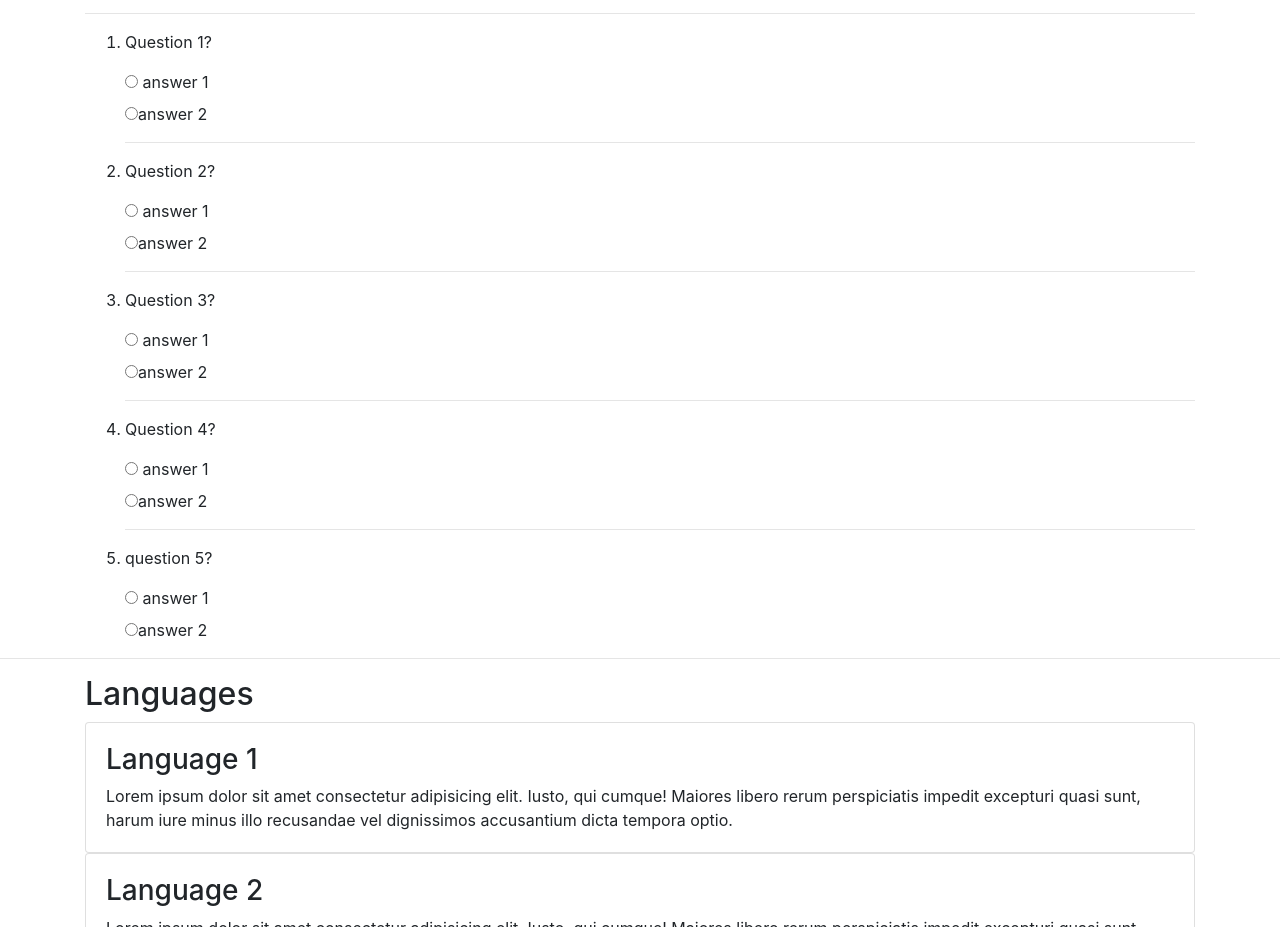
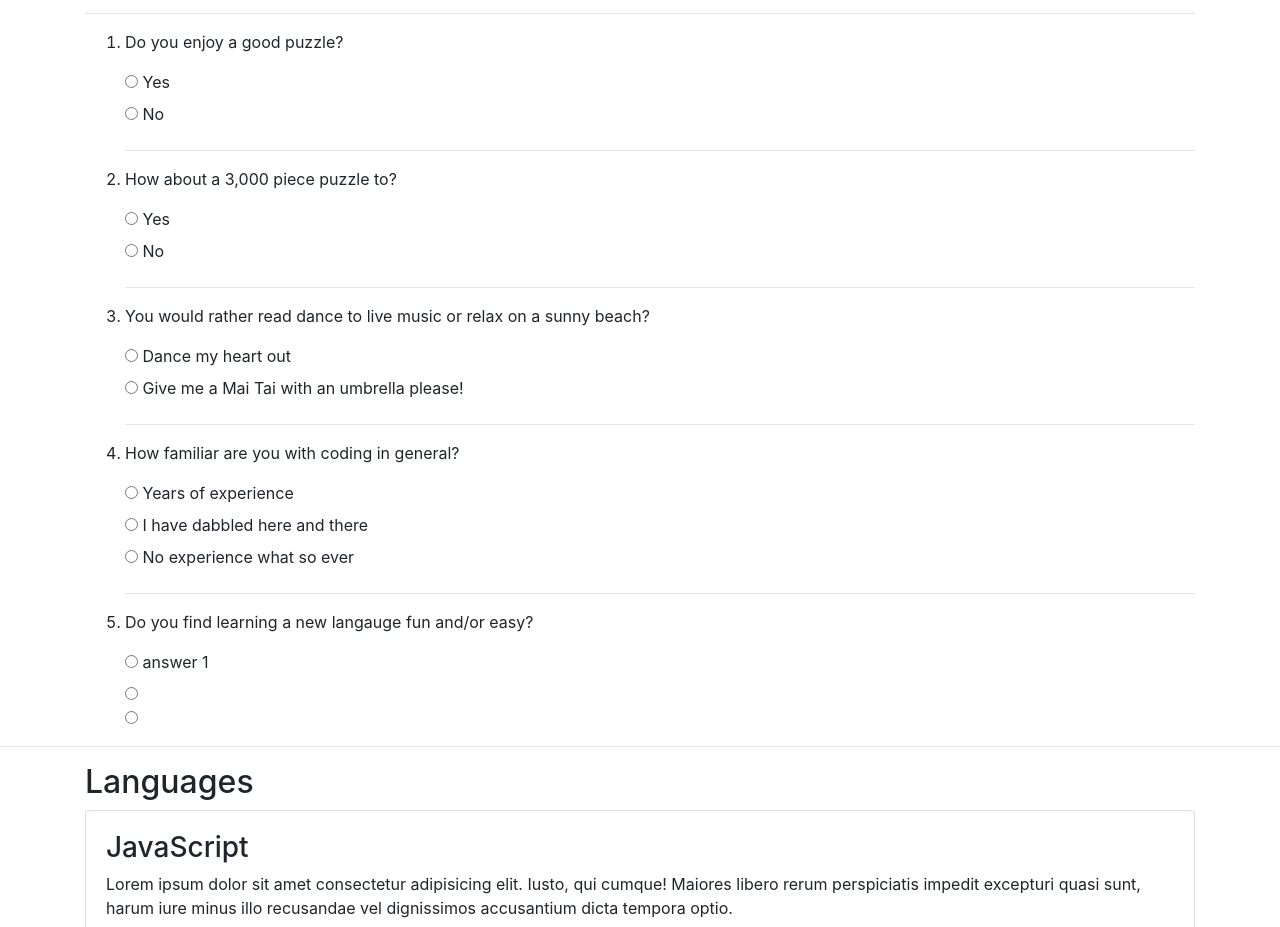
Before and after one commit to pphila/lang-suggester, a plain HTML site: page index.html in a window 1280 px wide. Shown: the part 345-1272 px from the top of the page. Drawn offline with Linux system fonts and the light colour scheme.

Commit message:
add chosen languages for language section and questions with answer options.

```diff
--- a/index.html
+++ b/index.html
@@ -28,61 +28,67 @@
       <form id="quizForm">
         <ol>
           <li>
-            <p>Question 1?</p>
+            <p>Do you enjoy a good puzzle?</p>
             <input class="personality-input" type="radio" name="question1Rad1">
-            <label class="personality-label" for="questionRad1">answer 1</label>
+            <label class="personality-label" for="question1Rad1">Yes</label>
             <br>
-            <input class="personality-input" type="radio" name="question1Rad2">answer 2
-            <label class="personality-input" for="questionRad2"></label>
+            <input class="personality-input" type="radio" name="question1Rad2">
+            <label class="personality-label" for="question1Rad2">No</label>
           </li>
           <HR></HR>
           <li>
-            <p>Question 2?</p>
+            <p>How about a 3,000 piece puzzle to?</p>
             <input class="personality-input" type="radio" name="question2Rad1">
-            <label class="personality-label" for="questionRad1">answer 1</label>
+            <label class="personality-label" for="question2Rad1">Yes</label>
             <br>
-            <input class="personality-input" type="radio" name="question2Rad2">answer 2
-            <label class="personality-input" for="questionRad2"></label>
+            <input class="personality-input" type="radio" name="question2Rad2">
+            <label class="personality-label" for="question2Rad2">No</label>
           </li>
           <HR></HR>
           <li>
-            <p>Question 3?</p>
+            <p>You would rather read dance to live music or relax on a sunny beach?</p>
             <input class="personality-input" type="radio" name="question3Rad1">
-            <label class="personality-label" for="questionRad1">answer 1</label>
+            <label class="personality-label" for="question3Rad1">Dance my heart out</label>
             <br>
-            <input class="personality-input" type="radio" name="question3Rad2">answer 2
-            <label class="personality-input" for="questionRad2"></label>
+            <input class="personality-input" type="radio" name="question3Rad2">
+            <label class="personality-label" for="question3Rad2">Give me a Mai Tai with an umbrella please!</label>
           </li>
           <HR></HR>
           <li>
-            <p>Question 4?</p>
+            <p>How familiar are you with coding in general?</p>
             <input class="personality-input" type="radio" name="question4Rad1">
-            <label class="personality-label" for="questionRad1">answer 1</label>
+            <label class="personality-label" for="question4Rad1">Years of experience</label>
             <br>
-            <input class="personality-input" type="radio" name="question4Rad2">answer 2
-            <label class="personality-input" for="questionRad2"></label>
+            <input class="personality-input" type="radio" name="question4Rad2">
+            <label class="personality-label" for="question4Rad2">I have dabbled here and there</label>
+            <br>
+            <input class="personality-input" type="radio" name="question4Rad3">
+            <label class="personality-label" for="question4Rad3">No experience what so ever</label>
           </li>
           <HR></HR>
           <li>
-            <p>question 5?</p>
+            <p>Do you find learning a new langauge fun and/or easy?</p>
             <input class="personality-input" type="radio" name="question5Rad1">
-            <label class="personality-label" for="questionRad1">answer 1</label>
+            <label class="personality-label" for="question5Rad1">answer 1</label>
             <br>
-            <input class="personality-input" type="radio" name="question5Rad2">answer 2
-            <label class="personality-input" for="questionRad2"></label>
+            <input class="personality-input" type="radio" name="question5Rad2">
+            <label class="personality-label" for="question5Rad2"></label>
+            <br>
+            <input class="personality-input" type="radio" name="question5Rad3">
+            <label class="personality-label" for="question5Rad3"></label>
           </li>
         </ol>
       </form>
     </div>
   </div>
-      <HR></HR>
+  <HR></HR>
 
   <div class="container" id="languages">
     <h2>Languages</h2>
     <div class="card-deck">
       <div class="card">
         <div class="card-body">
-          <h3 id="card-title">Language 1</h3>
+          <h3 id="card-title">JavaScript</h3>
           <p class="card-text">Lorem ipsum dolor sit amet consectetur adipisicing elit. Iusto, qui cumque! Maiores libero rerum perspiciatis impedit excepturi quasi sunt, harum iure minus illo recusandae vel dignissimos accusantium dicta tempora optio.</p>
         </div>
       </div>
@@ -90,7 +96,7 @@
     <div class="card-deck">
       <div class="card">
         <div class="card-body">
-          <h3 id="card-title">Language 2</h3>
+          <h3 id="card-title">C#</h3>
           <p class="card-text">Lorem ipsum dolor sit amet consectetur adipisicing elit. Iusto, qui cumque! Maiores libero rerum perspiciatis impedit excepturi quasi sunt, harum iure minus illo recusandae vel dignissimos accusantium dicta tempora optio.</p>
         </div>
       </div>
@@ -98,7 +104,7 @@
     <div class="card-deck">
       <div class="card">
         <div class="card-body">
-          <h3 id="card-title">Language 3</h3>
+          <h3 id="card-title">Python</h3>
           <p class="card-text">Lorem ipsum dolor sit amet consectetur adipisicing elit. Iusto, qui cumque! Maiores libero rerum perspiciatis impedit excepturi quasi sunt, harum iure minus illo recusandae vel dignissimos accusantium dicta tempora optio.</p>
         </div>
       </div>
@@ -107,16 +113,16 @@
 
   <div class="container">
     <div id="result">
-      <div id="resultLang1" class="hidden">
-      <h3>Language 1</h3>
+      <div id="resultJavaScript" class="hidden">
+      <h3>JavaScript</h3>
         <p>Lorem ipsum dolor sit amet consectetur adipisicing elit. Modi obcaecati nesciunt aliquid, ut ducimus libero officiis unde. Nihil distinctio officia tenetur, doloribus veritatis nulla natus dolores sint eos sed ea.</p>
       </div>
-      <div id="resulLang2" class="hidden">
-        <h3>Langauge 2</h3>
+      <div id="resulCSharp" class="hidden">
+        <h3>C#</h3>
         <p>Lorem, ipsum dolor sit amet consectetur adipisicing elit. Nihil expedita totam, odio, quas perspiciatis velit unde consequuntur numquam eum deleniti, odit omnis aliquam impedit hic autem voluptatem minus earum architecto!</p>
       </div>
-      <div id="resultLang3" class="hidden">
-        <h3>Language 3</h3>
+      <div id="resultPython" class="hidden">
+        <h3>Python</h3>
         <p>Lorem ipsum dolor sit amet consectetur, adipisicing elit. Cupiditate ipsam dignissimos repellendus fugiat enim voluptates animi nostrum asperiores numquam aut repellat neque illum quo, quibusdam excepturi ut soluta, obcaecati ullam.</p>
       </div>
     </div>
```
